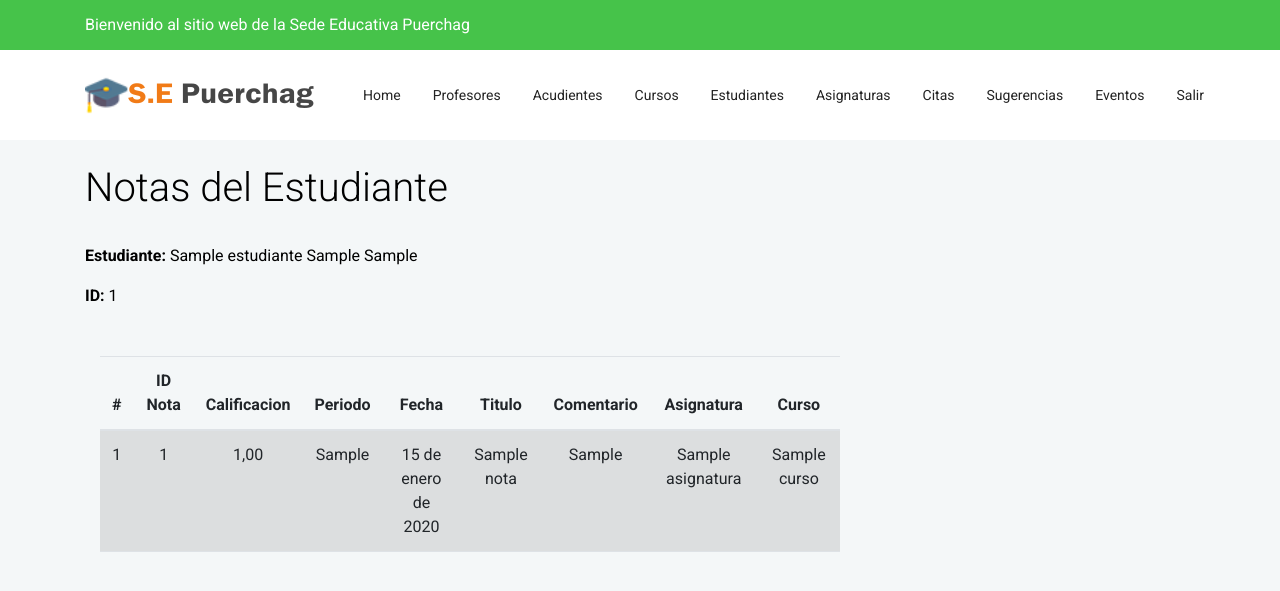
After one commit to DiegoTimana/Puerchag-web-site, a Django app: page /verNotasAcudiente/ in a window 1280 px wide. The commit adds this page. Shown: the top 591 px of the page. Run offline with Django 4.2, Linux system fonts and the light colour scheme; a user stored in the database is signed in; tables that the repository leaves empty hold one stand-in row (values such as "Sample post"); some libraries are stand-ins or nearby versions.

Commit message:
Roles de usuario

```diff
--- a/sitioWeb/apps/plataforma/templates/base-plataforma.html
+++ b/sitioWeb/apps/plataforma/templates/base-plataforma.html
@@ -64,6 +64,8 @@
                             <a class="nav-link" href="{% url 'homePage' %}">Home</a>
                           </li>
 
+                          {% if esAdmin %}
+
                           <li class="nav-item">
                             <a class="nav-link" href="{% url 'profesoresPage' %}">Profesores</a>
                           </li>
@@ -84,9 +86,11 @@
                             <a class="nav-link" href="/asignaturas/">Asignaturas</a>
                           </li>
 
+                          <!--
                           <li class="nav-item">
                             <a class="nav-link" href="/notas/">Notas</a>
                           </li>
+                          -->
 
                           <li class="nav-item">
                             <a class="nav-link" href="">Citas</a>
@@ -104,6 +108,26 @@
                             <a class="nav-link" href="{% url 'logout' %}" >Salir</a>
                           </li>
 
+                          {% elif esProfesor %}
+                          <li class="nav-item">
+                            <a class="nav-link" href="/notas/">Notas</a>
+                          </li>
+
+                          <li class="nav-item">
+                            <a class="nav-link" href="{% url 'logout' %}" >Salir</a>
+                          </li>
+
+                          {% elif esAcudiente %}
+
+                          <li class="nav-item">
+                            <a class="nav-link" href="/verNotasAcudiente/">Notas</a>
+                          </li>
+
+                          <li class="nav-item">
+                            <a class="nav-link" href="{% url 'logout' %}" >Salir</a>
+                          </li>
+
+                          {% endif %}
                         </ul>
 
                         </div>
--- a/sitioWeb/apps/plataforma/templates/home.html
+++ b/sitioWeb/apps/plataforma/templates/home.html
@@ -5,7 +5,7 @@
 {% block body %}
 
 <div class="bienvenida">
-    <h1>BIENVENIDO AL SISTEMA <span>{{request.user.username}} {{request.user.primer_apellido}}</span></h1>
+    <h1>BIENVENIDO AL SISTEMA: <span>{{request.user.username}} {{request.user.primer_apellido}} {{request.user.segundo_apellido}}</span></h1>
 </div>
 
 {% endblock %}
--- /dev/null
+++ b/sitioWeb/apps/plataforma/templates/verNotasAcudiente.html
@@ -0,0 +1,49 @@
+{% extends "./base-plataforma.html" %}
+
+{% block title %}Notas del Estudiante{% endblock%}
+
+
+{% block body %}
+<div>
+    <h1>Notas del Estudiante</h1>
+    <br>
+    <div>
+        <p><b>Estudiante:</b> {{estudiante.nombre}} {{estudiante.primer_apellido}} {{estudiante.segundo_apellido}}</p>
+        <p><b>ID:</b> {{estudiante.id_estudiante}}</p>
+    </div>
+    <br>
+    <div class="col-sm-12 col-md-6 col-lg-8 col-xl-8">
+        <div class="table-responsive py-2">
+            <table class="table table-striped">
+                <thead>
+                    <tr>
+                        <th style="text-align:center">#</th>
+                        <th style="text-align:center">ID Nota</th>
+                        <th style="text-align:center">Calificacion</th>
+                        <th style="text-align:center">Periodo</th>
+                        <th style="text-align:center">Fecha</th>
+                        <th style="text-align:center">Titulo</th>
+                        <th style="text-align:center">Comentario</th>
+                        <th style="text-align:center">Asignatura</th>
+                        <th style="text-align:center">Curso</th>
+                    </tr>
+                </thead>
+                <tbody>
+                    {% for nota in notas %}
+                        <tr>
+                            <td>{{forloop.counter}}</td>
+                            <td>{{nota.id_nota}}</td>
+                            <td>{{nota.calificacion}}</td>
+                            <td>{{nota.periodo}}</td>
+                            <td>{{nota.fecha}}</td>
+                            <td>{{nota.titulo}}</td>
+                            <td>{{nota.comentario}}</td>
+                            <td>{{nota.id_asignatura.nombre}}</td>
+                            <td>{{estudiante.id_curso.nombre}}</td>
+                        </tr>
+                    {% endfor %}
+                </tbody>
+            </table>
+        </div>
+</div>
+{% endblock %}
--- a/sitioWeb/apps/plataforma/urls.py
+++ b/sitioWeb/apps/plataforma/urls.py
@@ -55,6 +55,8 @@ urlpatterns = [
     path('editarNota/', login_required(views.editarNota)),
     path('eliminarNota/<ident>/<id_estudiante>', login_required(views.eliminarNota)),
 
+    path('verNotasAcudiente/', login_required(views.verNotasAcudiente)),
+
 ]
 
 if settings.DEBUG:
--- a/sitioWeb/apps/plataforma/views.py
+++ b/sitioWeb/apps/plataforma/views.py
@@ -4,11 +4,20 @@ from .models import Profesor, Acudiente, Curso, Estudiante, Asignatura, Nota, Us
 # Create your views here.
 
 def home(request):
-    return render(request, 'home.html',{})
+    esProfesor = request.user.es_profesor
+    esAcudiente = request.user.es_acudiente
+    esAdmin = request.user.es_administrador
+
+    return render(request, 'home.html',{"esProfesor":esProfesor, "esAcudiente":esAcudiente, "esAdmin":esAdmin})
 
 def profesores(request):
-    profesores = Usuario.objects.filter(es_profesor=True).order_by('id')
-    return render(request,"gestionProfesor.html",{"profesores":profesores})
+    esProfesor = request.user.es_profesor
+    esAcudiente = request.user.es_acudiente
+    esAdmin = request.user.es_administrador
+
+    profesores = Usuario.objects.filter(es_profesor=True, vigencia=True).order_by('id')
+
+    return render(request,"gestionProfesor.html",{"profesores":profesores, "esProfesor":esProfesor, "esAcudiente":esAcudiente, "esAdmin":esAdmin})
 
 def registrarProfesor(request):
     ident = request.POST['numeroId']
@@ -25,8 +34,12 @@ def registrarProfesor(request):
     return redirect('/profesores')
 
 def edicionProfesor(request, ident):
+    esProfesor = request.user.es_profesor
+    esAcudiente = request.user.es_acudiente
+    esAdmin = request.user.es_administrador
+
     profesor = Usuario.objects.get(id=ident)
-    return render(request,"actualizarProfesor.html", {"profesor":profesor})
+    return render(request,"actualizarProfesor.html", {"profesor":profesor, "esProfesor":esProfesor, "esAcudiente":esAcudiente, "esAdmin":esAdmin})
 
 def editarProfesor(request):
     ident = request.POST['numeroId']
@@ -60,8 +73,12 @@ def eliminarProfesor(request, ident):
 #------------Acudiente----------------------------------------------------
 
 def acudientes(request):
+    esProfesor = request.user.es_profesor
+    esAcudiente = request.user.es_acudiente
+    esAdmin = request.user.es_administrador
+
     acudientes = Usuario.objects.filter(es_acudiente=True).order_by('id')
-    return render(request,"gestionAcudiente.html",{"acudientes":acudientes})
+    return render(request,"gestionAcudiente.html",{"acudientes":acudientes, "esProfesor":esProfesor, "esAcudiente":esAcudiente, "esAdmin":esAdmin})
 
 def registrarAcudiente(request):
     ident = request.POST['numeroId']
@@ -78,8 +95,12 @@ def registrarAcudiente(request):
     return redirect('/acudientes')
 
 def edicionAcudiente(request, ident):
+    esProfesor = request.user.es_profesor
+    esAcudiente = request.user.es_acudiente
+    esAdmin = request.user.es_administrador
+
     acudiente = Usuario.objects.get(id=ident)
-    return render(request,"actualizarAcudiente.html", {"acudiente":acudiente})
+    return render(request,"actualizarAcudiente.html", {"acudiente":acudiente, "esProfesor":esProfesor, "esAcudiente":esAcudiente, "esAdmin":esAdmin})
 
 def editarAcudiente(request):
     ident = request.POST['numeroId']
@@ -113,10 +134,14 @@ def eliminarAcudiente(request, ident):
 #--------------Cursos------------------
 
 def cursos(request):
+    esProfesor = request.user.es_profesor
+    esAcudiente = request.user.es_acudiente
+    esAdmin = request.user.es_administrador
+
     cursos = Curso.objects.all()
-    profesores = Usuario.objects.filter(es_profesor=True)
+    profesores = Usuario.objects.filter(es_profesor=True, vigencia=True)
     cursos1 = Curso.objects.select_related('id_profesor')
-    return render(request,"gestionCurso.html",{"cursos1":cursos1, "profesores":profesores})
+    return render(request,"gestionCurso.html",{"cursos1":cursos1, "profesores":profesores, "esProfesor":esProfesor, "esAcudiente":esAcudiente, "esAdmin":esAdmin})
 
 def registrarCurso(request):
     ident = request.POST['numeroId']
@@ -128,9 +153,13 @@ def registrarCurso(request):
     return redirect('/cursos')
 
 def edicionCurso(request, ident):
+    esProfesor = request.user.es_profesor
+    esAcudiente = request.user.es_acudiente
+    esAdmin = request.user.es_administrador
+
     curso = Curso.objects.get(id_curso=ident)
     profesores = Usuario.objects.filter(es_profesor=True)
-    return render(request,"actualizarCurso.html", {"curso":curso,"profesores":profesores})
+    return render(request,"actualizarCurso.html", {"curso":curso,"profesores":profesores, "esProfesor":esProfesor, "esAcudiente":esAcudiente, "esAdmin":esAdmin})
 
 def editarCurso(request):
     ident = request.POST['numeroId']
@@ -155,10 +184,14 @@ def eliminarCurso(request, ident):
 #----------estudiante-------------------------------------
 
 def estudiantes(request):
+    esProfesor = request.user.es_profesor
+    esAcudiente = request.user.es_acudiente
+    esAdmin = request.user.es_administrador
+
     cursos =  Curso.objects.all()
     estudiantes = Estudiante.objects.select_related('id_curso')
-    acudientes = Usuario.objects.filter(es_acudiente=True).order_by('id')
-    return render(request,"gestionEstudiante.html",{"estudiantes":estudiantes,"cursos":cursos,"acudientes":acudientes})
+    acudientes = Usuario.objects.filter(es_acudiente=True, vigencia=True).order_by('id')
+    return render(request,"gestionEstudiante.html",{"estudiantes":estudiantes,"cursos":cursos,"acudientes":acudientes, "esProfesor":esProfesor, "esAcudiente":esAcudiente, "esAdmin":esAdmin})
 
 def registrarEstudiante(request):
 
@@ -176,10 +209,14 @@ def registrarEstudiante(request):
     return redirect('/estudiantes')
 
 def edicionEstudiante(request, ident):
+    esProfesor = request.user.es_profesor
+    esAcudiente = request.user.es_acudiente
+    esAdmin = request.user.es_administrador
+
     estudiante = Estudiante.objects.get(id_estudiante=ident)
     cursos =  Curso.objects.all()
     acudientes = Usuario.objects.filter(es_acudiente=True).order_by('id')
-    return render(request,"actualizarEstudiante.html", {"estudiante":estudiante,"cursos":cursos,"acudientes":acudientes})
+    return render(request,"actualizarEstudiante.html", {"estudiante":estudiante,"cursos":cursos,"acudientes":acudientes, "esProfesor":esProfesor, "esAcudiente":esAcudiente, "esAdmin":esAdmin})
 
 def editarEstudiante(request):
     ident = request.POST['numeroId']
@@ -215,9 +252,13 @@ def eliminarEstudiante(request, ident):
 #-------------------------------------asignatura---------------------------------------------------
 
 def asignaturas(request):
+    esProfesor = request.user.es_profesor
+    esAcudiente = request.user.es_acudiente
+    esAdmin = request.user.es_administrador
+
     cursos =  Curso.objects.all()
     asignaturas = Asignatura.objects.select_related('id_curso').order_by('id_asignatura')
-    return render(request,"gestionAsignatura.html",{"asignaturas":asignaturas,"cursos":cursos})
+    return render(request,"gestionAsignatura.html",{"asignaturas":asignaturas,"cursos":cursos, "esProfesor":esProfesor, "esAcudiente":esAcudiente, "esAdmin":esAdmin})
 
 def registrarAsignatura(request):
     ident = request.POST['numeroId']
@@ -229,9 +270,13 @@ def registrarAsignatura(request):
 
 
 def edicionAsignatura(request, ident):
+    esProfesor = request.user.es_profesor
+    esAcudiente = request.user.es_acudiente
+    esAdmin = request.user.es_administrador
+
     asignatura = Asignatura.objects.get(id_asignatura=ident)
     cursos =  Curso.objects.all()
-    return render(request,"actualizarAsignatura.html", {"asignatura":asignatura,"cursos":cursos})
+    return render(request,"actualizarAsignatura.html", {"asignatura":asignatura,"cursos":cursos, "esProfesor":esProfesor, "esAcudiente":esAcudiente, "esAdmin":esAdmin})
 
 def editarAsignatura(request):
     ident = request.POST['numeroId']
@@ -257,11 +302,18 @@ def eliminarAsignatura(request, ident):
 #--------------------------------Notas---------------------------------------------
 
 def notas(request):
-    #necesito pasarle el id del curso!!!!!!!!!!!
+    esProfesor = request.user.es_profesor
+    esAcudiente = request.user.es_acudiente
+    esAdmin = request.user.es_administrador
+
+    idUser = request.user.id
+    idProfesor = Usuario.objects.get(id=idUser)
+    curso = Curso.objects.get(id_profesor=idProfesor)
+
     cursos = Curso.objects.all()
-    asignaturas = Asignatura.objects.filter(id_curso = 1).order_by('id_asignatura')
-    estudiantes = Estudiante.objects.filter(id_curso = 1).order_by('primer_apellido')
-    return render(request,"gestionNota.html",{"cursos":cursos, "asignaturas":asignaturas, "estudiantes":estudiantes})
+    asignaturas = Asignatura.objects.filter(id_curso = curso).order_by('id_asignatura')
+    estudiantes = Estudiante.objects.filter(id_curso = curso).order_by('primer_apellido')
+    return render(request,"gestionNota.html",{"cursos":cursos, "asignaturas":asignaturas, "estudiantes":estudiantes, "esProfesor":esProfesor, "esAcudiente":esAcudiente, "esAdmin":esAdmin})
 
 def registrarNota(request):
     ident = request.POST['numeroId']
@@ -279,15 +331,23 @@ def registrarNota(request):
     return redirect('/notas')
 
 def verNotas(request, ident):
+    esProfesor = request.user.es_profesor
+    esAcudiente = request.user.es_acudiente
+    esAdmin = request.user.es_administrador
+
     asignaturas = Asignatura.objects.all()
     estudiante = Estudiante.objects.select_related('id_curso').get(id_estudiante=ident)
 
     notas = Nota.objects.select_related('id_asignatura').filter(id_estudiante=ident).order_by('id_asignatura')
-    return render(request,"verNotas.html",{"notas":notas, "estudiante":estudiante})
+    return render(request,"verNotas.html",{"notas":notas, "estudiante":estudiante, "esProfesor":esProfesor, "esAcudiente":esAcudiente, "esAdmin":esAdmin})
 
 def edicionNota(request, ident):
+    esProfesor = request.user.es_profesor
+    esAcudiente = request.user.es_acudiente
+    esAdmin = request.user.es_administrador
+
     nota = Nota.objects.get(id_nota=ident)
-    return render(request,"actualizarNota.html",{"nota":nota})
+    return render(request,"actualizarNota.html",{"nota":nota, "esProfesor":esProfesor, "esAcudiente":esAcudiente, "esAdmin":esAdmin})
 
 def editarNota(request):
     ident = request.POST['numeroId']
@@ -318,8 +378,12 @@ def eliminarNota(request, ident, id_estudiante):
     return redirect('verNotasEstudiante', id_estudiante)
 
 def eventos(request):
+    esProfesor = request.user.es_profesor
+    esAcudiente = request.user.es_acudiente
+    esAdmin = request.user.es_administrador
+
     eventos = Evento.objects.all()
-    return render(request,"gestionEventos.html",{"eventos":eventos})
+    return render(request,"gestionEventos.html",{"eventos":eventos, "esProfesor":esProfesor, "esAcudiente":esAcudiente, "esAdmin":esAdmin})
 
 def registrarEvento(request):
 
@@ -340,3 +404,22 @@ def editarEvento(request):
     imagen = request.FILES['imagen']
     evento = Evento.objects.create(id_evento=id, fecha=Fecha, hora=Hora, detalle= detalles, imagen=imagen)
     return redirect('/gestionEventos')
+
+#------------Notas Para Acudientes----------------------------
+
+def verNotasAcudiente(request):
+    esProfesor = request.user.es_profesor
+    esAcudiente = request.user.es_acudiente
+    esAdmin = request.user.es_administrador
+
+    numeroId = request.user.id
+    idAcudiente = Usuario.objects.get(id=numeroId)
+
+    asignaturas = Asignatura.objects.all()
+
+
+    estudiante = Estudiante.objects.select_related('id_curso').get(id_acudiente=idAcudiente)
+
+    notas = Nota.objects.select_related('id_asignatura').filter(id_estudiante=estudiante).order_by('id_asignatura')
+
+    return render(request,"verNotasAcudiente.html",{"notas":notas, "estudiante":estudiante, "esProfesor":esProfesor, "esAcudiente":esAcudiente, "esAdmin":esAdmin})
```
